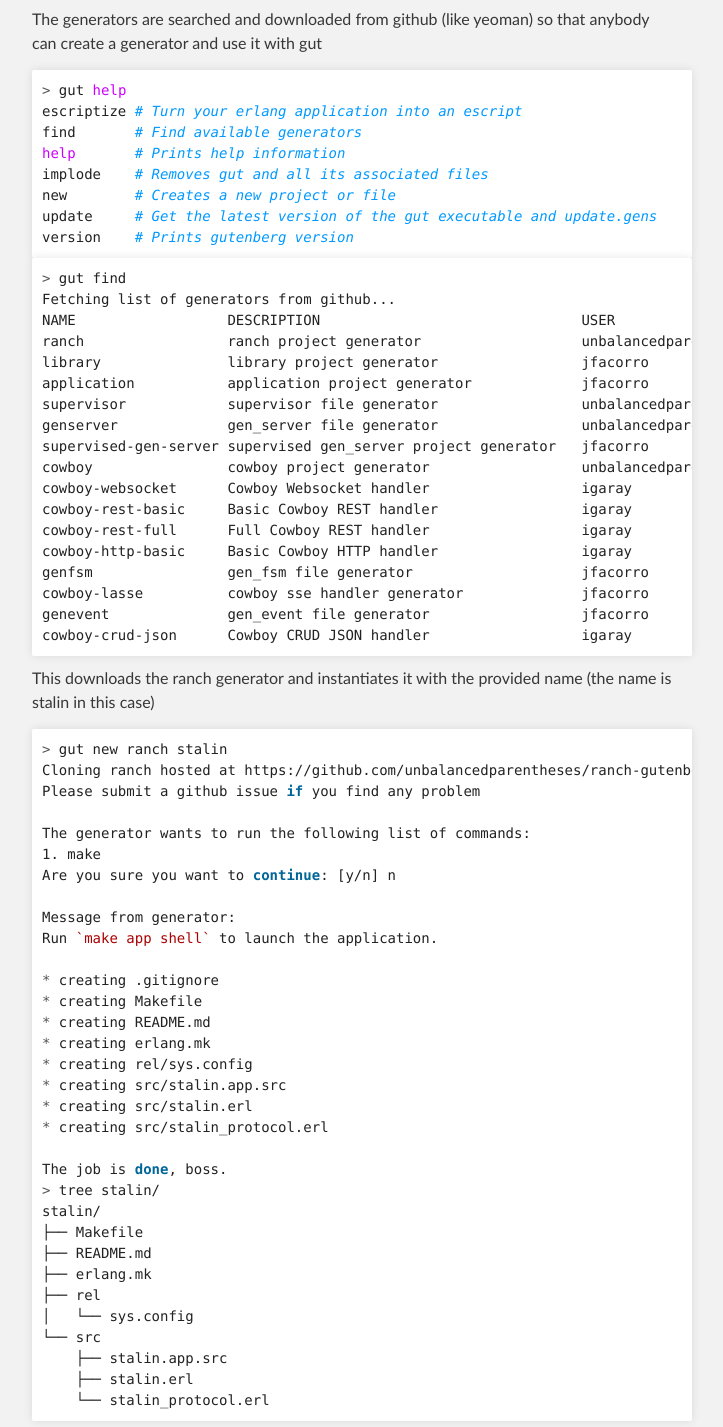
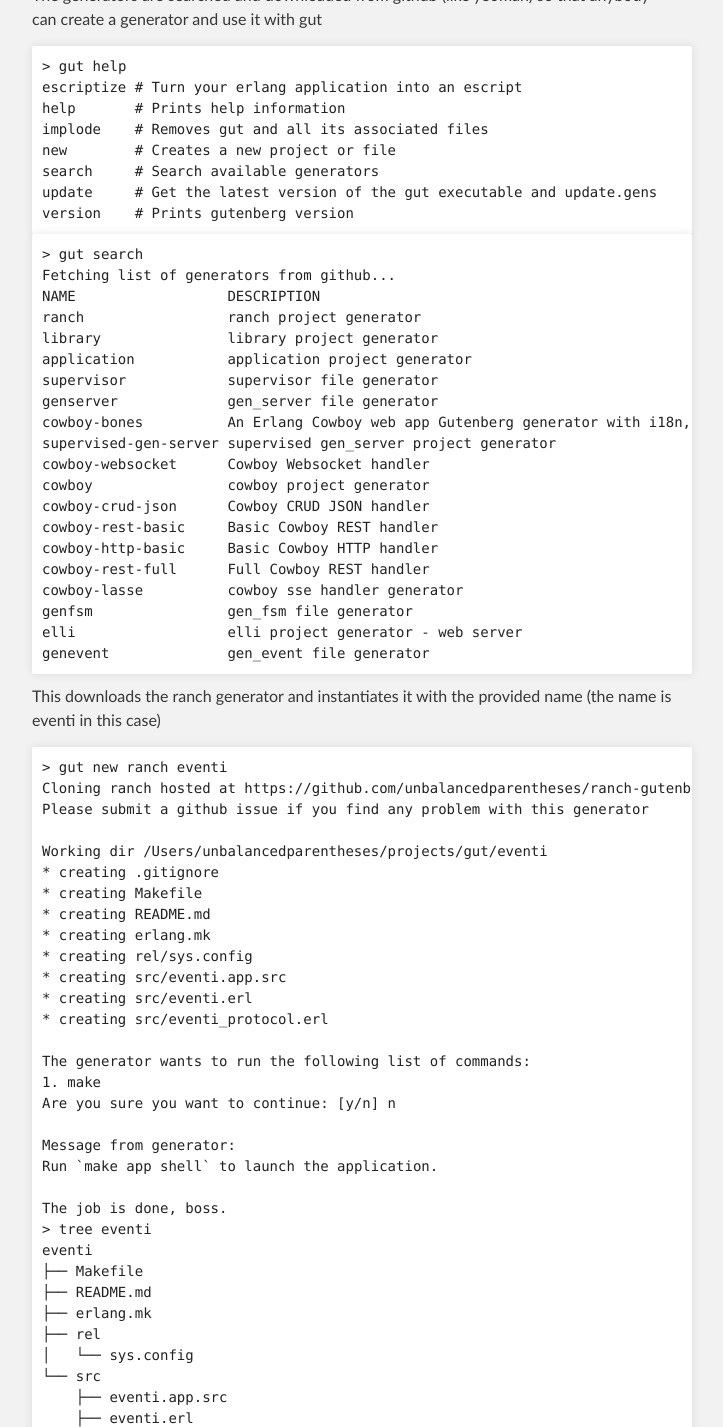
Before and after one commit to unbalancedparentheses/gut, a plain HTML site: page index.html in a window 1280 px wide. Shown: the part 1259-2686 px from the top of the page, without its empty margins (288-1011 px from the left). Drawn offline with Linux system fonts and the light colour scheme.

```diff
--- a/index.html
+++ b/index.html
@@ -37,8 +37,6 @@
 <p>Gutenberg is a massive template printing, aka scaffolding, tool for Erlang. Like rails generate or yeoman.
 Gutenberg was highly inspired by <a href="https://github.com/lfe/lfetool">lfetool</a>.</p>
 
-<script type="text/javascript" src="https://asciinema.org/a/13793.js" id="asciicast-13793" async data-speed="2" data-autoplay="true" data-loop="true"></script>
-
 <h1>
 <a id="caution" class="anchor" href="#caution" aria-hidden="true"><span class="octicon octicon-link"></span></a>CAUTION</h1>
 
@@ -50,9 +48,8 @@ Gutenberg was highly inspired by <a href="https://github.com/lfe/lfetool">lfetoo
 <p>Version 1 will be released this week after I get some input and comments from the community. Please test it and let me know what you think! Obviously this tool is meant for erlang newcomers or people like me that like the tools available in the nodejs, clojure, ruby and python communities.</p>
 
 <ul>
-<li>Present - v0.8: Basic functionality</li>
-<li>12 November - v0.9: Better logs</li>
-<li>15 November - v1.0: Support many variables in generators. Better documentation for example on how to create your own generators. Odds and ends</li>
+<li>Present - v0.9: Basic functionality</li>
+<li>25 November - v1.0: Support many variables in generators. Better documentation for example on how to create your own generators. Odds and ends</li>
 </ul>
 
 <h1>
@@ -77,68 +74,73 @@ sudo mv ./gut /usr/local/bin/</pre></div>
 
 <p>The generators are searched and downloaded from github (like yeoman) so that anybody can create a generator and use it with gut</p>
 
-<div class="highlight highlight-bash"><pre><span class="o">&gt;</span> gut <span class="nf">help</span>
-escriptize <span class="c1"># Turn your erlang application into an escript</span>
-find       <span class="c1"># Find available generators</span>
-<span class="nf">help</span>       <span class="c1"># Prints help information</span>
-implode    <span class="c1"># Removes gut and all its associated files</span>
-new        <span class="c1"># Creates a new project or file</span>
-update     <span class="c1"># Get the latest version of the gut executable and update.gens</span>
-version    <span class="c1"># Prints gutenberg version</span></pre></div>
+<div class="highlight highlight-bash"><pre><span class="pl-k">&gt;</span> gut <span class="pl-s3">help</span>
+escriptize <span class="pl-c"># Turn your erlang application into an escript</span>
+<span class="pl-s3">help</span>       <span class="pl-c"># Prints help information</span>
+implode    <span class="pl-c"># Removes gut and all its associated files</span>
+new        <span class="pl-c"># Creates a new project or file</span>
+search     <span class="pl-c"># Search available generators</span>
+update     <span class="pl-c"># Get the latest version of the gut executable and update.gens</span>
+version    <span class="pl-c"># Prints gutenberg version</span></pre></div>
 
-<div class="highlight highlight-bash"><pre><span class="o">&gt;</span> gut find
+<div class="highlight highlight-bash"><pre><span class="pl-k">&gt;</span> gut search
 Fetching list of generators from github...
-NAME                  DESCRIPTION                               USER                  STARS
-ranch                 ranch project generator                   unbalancedparentheses     3
-library               library project generator                 jfacorro                  2
-application           application project generator             jfacorro                  2
-supervisor            supervisor file generator                 unbalancedparentheses     2
-genserver             gen_server file generator                 unbalancedparentheses     2
-supervised-gen-server supervised gen_server project generator   jfacorro                  2
-cowboy                cowboy project generator                  unbalancedparentheses     1
-cowboy-websocket      Cowboy Websocket handler                  igaray                    1
-cowboy-rest-basic     Basic Cowboy REST handler                 igaray                    1
-cowboy-rest-full      Full Cowboy REST handler                  igaray                    1
-cowboy-http-basic     Basic Cowboy HTTP handler                 igaray                    1
-genfsm                gen_fsm file generator                    jfacorro                  0
-cowboy-lasse          cowboy sse handler generator              jfacorro                  0
-genevent              gen_event file generator                  jfacorro                  0
-cowboy-crud-json      Cowboy CRUD JSON handler                  igaray                    0</pre></div>
+NAME                  DESCRIPTION                                                                     OWNER                 STARS
+ranch                 ranch project generator                                                         unbalancedparentheses     3
+library               library project generator                                                       jfacorro                  2
+application           application project generator                                                   jfacorro                  2
+supervisor            supervisor file generator                                                       unbalancedparentheses     2
+genserver             gen_server file generator                                                       unbalancedparentheses     2
+cowboy-bones          An Erlang Cowboy web app Gutenberg generator with i18n, templating, and more    gmr                       2
+supervised-gen-server supervised gen_server project generator                                         jfacorro                  2
+cowboy-websocket      Cowboy Websocket handler                                                        igaray                    1
+cowboy                cowboy project generator                                                        unbalancedparentheses     1
+cowboy-crud-json      Cowboy CRUD JSON handler                                                        igaray                    1
+cowboy-rest-basic     Basic Cowboy REST handler                                                       igaray                    1
+cowboy-http-basic     Basic Cowboy HTTP handler                                                       igaray                    1
+cowboy-rest-full      Full Cowboy REST handler                                                        igaray                    1
+cowboy-lasse          cowboy sse handler generator                                                    jfacorro                  0
+genfsm                gen_fsm file generator                                                          jfacorro                  0
+elli                  elli project generator - web server                                             jfacorro                  0
+genevent              gen_event file generator                                                        jfacorro                  0</pre></div>
 
-<p>This downloads the ranch generator and instantiates it with the provided name (the name is stalin in this case)</p>
+<p>This downloads the ranch generator and instantiates it with the provided name (the name is eventi in this case)</p>
 
-<div class="highlight highlight-bash"><pre><span class="o">&gt;</span> gut new ranch stalin
+<div class="highlight highlight-bash"><pre><span class="pl-k">&gt;</span> gut new ranch eventi
 Cloning ranch hosted at https://github.com/unbalancedparentheses/ranch-gutenberg-generator
-Please submit a github issue <span class="k">if</span> you find any problem
+Please submit a github issue <span class="pl-k">if</span> you find any problem with this generator
+
+Working dir /Users/unbalancedparentheses/projects/gut/eventi
+<span class="pl-k">*</span> creating .gitignore
+<span class="pl-k">*</span> creating Makefile
+<span class="pl-k">*</span> creating README.md
+<span class="pl-k">*</span> creating erlang.mk
+<span class="pl-k">*</span> creating rel/sys.config
+<span class="pl-k">*</span> creating src/eventi.app.src
+<span class="pl-k">*</span> creating src/eventi.erl
+<span class="pl-k">*</span> creating src/eventi_protocol.erl
 
 The generator wants to run the following list of commands:
 1. make
-Are you sure you want to <span class="k">continue</span>: [y/n] n
+Are you sure you want to <span class="pl-k">continue</span>: [y/n] n
 
 Message from generator:
-Run <span class="si">`make app shell`</span> to launch the application.
+Run <span class="pl-s1"><span class="pl-pds">`</span>make app shell<span class="pl-pds">`</span></span> to launch the application.
 
-<span class="o">*</span> creating .gitignore
-<span class="o">*</span> creating Makefile
-<span class="o">*</span> creating README.md
-<span class="o">*</span> creating erlang.mk
-<span class="o">*</span> creating rel/sys.config
-<span class="o">*</span> creating src/stalin.app.src
-<span class="o">*</span> creating src/stalin.erl
-<span class="o">*</span> creating src/stalin_protocol.erl
-
-The job is <span class="k">done</span>, boss.
-<span class="o">&gt;</span> tree stalin/
-stalin/
+The job is <span class="pl-k">done</span>, boss.
+<span class="pl-k">&gt;</span> tree eventi
+eventi
 ├── Makefile
 ├── README.md
 ├── erlang.mk
 ├── rel
 │   └── sys.config
 └── src
-    ├── stalin.app.src
-    ├── stalin.erl
-    └── stalin_protocol.erl</pre></div>
+    ├── eventi.app.src
+    ├── eventi.erl
+    └── eventi_protocol.erl
+
+2 directories, 7 files</pre></div>
 
 <h2>
 <a id="heapster" class="anchor" href="#heapster" aria-hidden="true"><span class="octicon octicon-link"></span></a>heapster</h2>
--- a/stylesheets/stylesheet.css
+++ b/stylesheets/stylesheet.css
@@ -201,12 +201,14 @@ ul, ol, dl {
 }
 
 ul {
-  list-style: inside;
+  list-style-position: inside;
+  list-style: disc;
   padding-left: 20px;
 }
 
 ol {
-  list-style: decimal inside;
+  list-style-position: inside;
+  list-style: decimal;
   padding-left: 20px;
 }
 
```
Also changed, not shown: params.json (+1 -1 lines).
